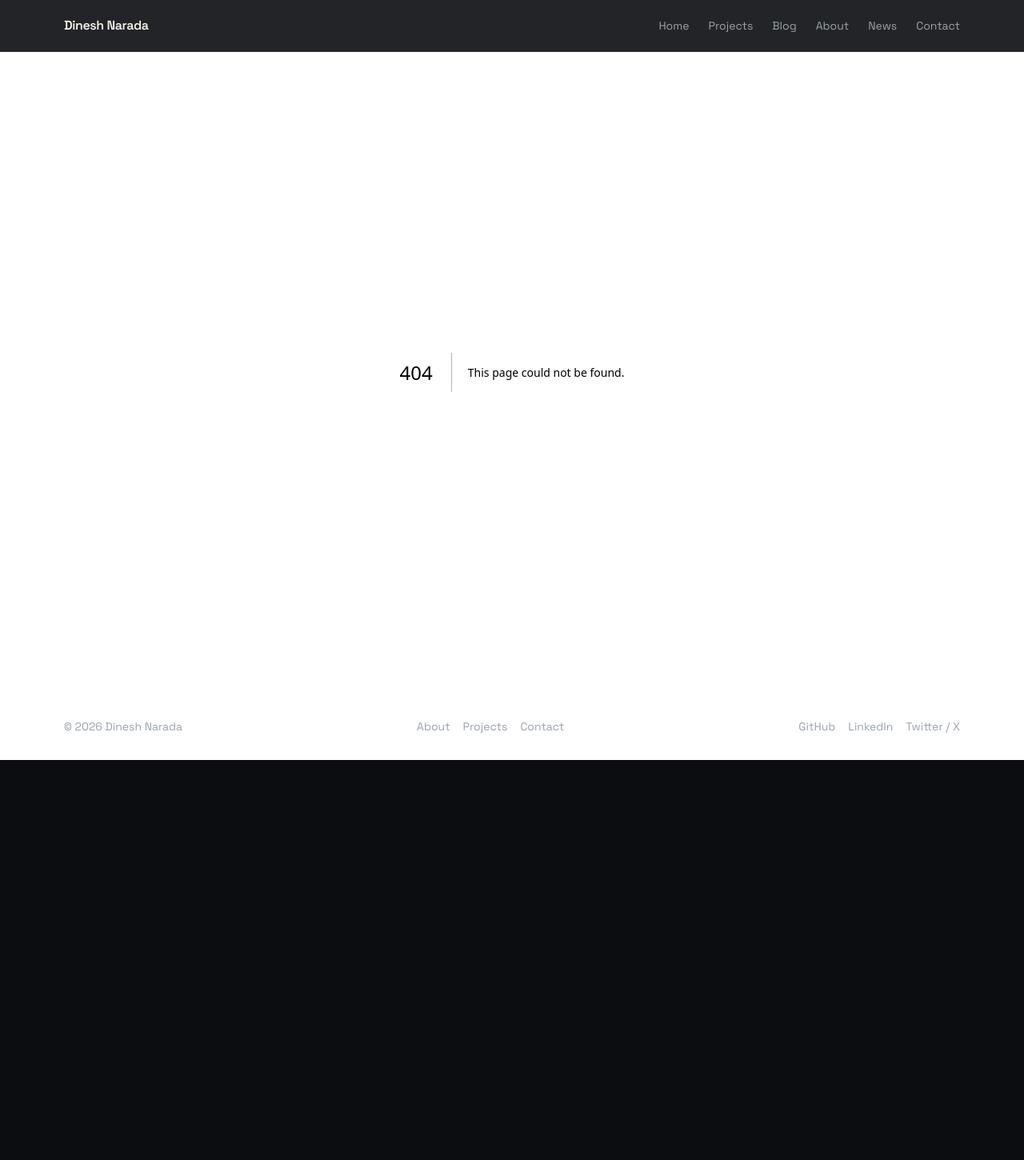
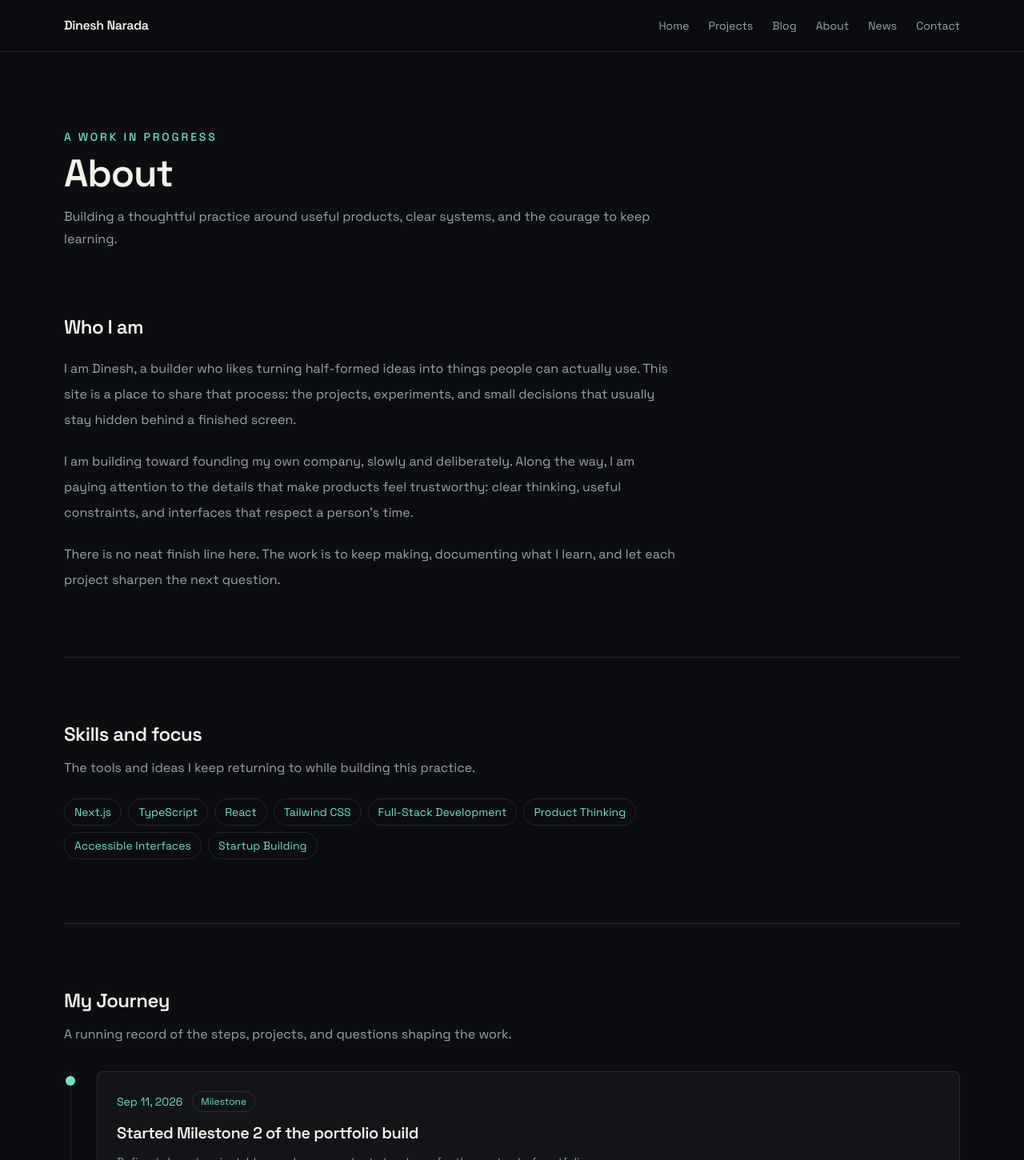
Before and after one commit to Dinesh-N98/portfolio, a Next.js app: page /about in a window 1280 px wide. Before the commit this address had no page. Shown: the top 1450 px of the page at 80% size. Before the commit the page ends 950 px from the top, so only its background shows below. Built offline with nearby package versions, Linux system fonts and the light colour scheme.

Commit message:
Timeline component + About page

```diff
--- /dev/null
+++ b/app/about/page.tsx
@@ -0,0 +1,80 @@
+import type { Metadata } from "next";
+import Timeline from "@/src/components/sections/Timeline";
+import { getAllNewsEntries } from "@/src/lib/content";
+
+export const metadata: Metadata = {
+  title: "About | Dinesh Narada",
+  description: "A little about Dinesh Narada, the work in progress, and the ideas shaping the journey.",
+};
+
+const focusAreas = [
+  "Next.js",
+  "TypeScript",
+  "React",
+  "Tailwind CSS",
+  "Full-Stack Development",
+  "Product Thinking",
+  "Accessible Interfaces",
+  "Startup Building",
+];
+
+export default function AboutPage() {
+  return (
+    <div className="py-16 md:py-24">
+      <header className="max-w-3xl">
+        <p className="mb-3 text-sm font-medium uppercase tracking-[0.2em] text-accent">A work in progress</p>
+        <h1 className="text-4xl font-semibold tracking-tight md:text-5xl">About</h1>
+        <p className="mt-4 text-base leading-7 text-muted">
+          Building a thoughtful practice around useful products, clear systems, and the courage to keep learning.
+        </p>
+      </header>
+
+      <section className="mt-16 max-w-3xl md:mt-20" aria-labelledby="bio-heading">
+        <h2 id="bio-heading" className="text-2xl font-semibold tracking-tight">
+          Who I am
+        </h2>
+        <div className="mt-5 space-y-5 text-base leading-8 text-muted">
+          <p>
+            I am Dinesh, a builder who likes turning half-formed ideas into things people can actually use. This site is a place to share that process: the projects, experiments, and small decisions that usually stay hidden behind a finished screen.
+          </p>
+          <p>
+            I am building toward founding my own company, slowly and deliberately. Along the way, I am paying attention to the details that make products feel trustworthy: clear thinking, useful constraints, and interfaces that respect a person&apos;s time.
+          </p>
+          <p>
+            There is no neat finish line here. The work is to keep making, documenting what I learn, and let each project sharpen the next question.
+          </p>
+        </div>
+      </section>
+
+      <section className="mt-16 border-t border-white/10 pt-16 md:mt-20 md:pt-20" aria-labelledby="focus-heading">
+        <div className="max-w-2xl">
+          <h2 id="focus-heading" className="text-2xl font-semibold tracking-tight">
+            Skills and focus
+          </h2>
+          <p className="mt-3 text-base leading-7 text-muted">
+            The tools and ideas I keep returning to while building this practice.
+          </p>
+        </div>
+        <div className="mt-6 flex max-w-3xl flex-wrap gap-2">
+          {focusAreas.map((area) => (
+            <span key={area} className="rounded-full border border-accent/30 px-3 py-1.5 text-sm text-accent">
+              {area}
+            </span>
+          ))}
+        </div>
+      </section>
+
+      <section className="mt-16 border-t border-white/10 pt-16 md:mt-20 md:pt-20" aria-labelledby="journey-heading">
+        <div className="mb-8 max-w-2xl">
+          <h2 id="journey-heading" className="text-2xl font-semibold tracking-tight">
+            My Journey
+          </h2>
+          <p className="mt-3 text-base leading-7 text-muted">
+            A running record of the steps, projects, and questions shaping the work.
+          </p>
+        </div>
+        <Timeline entries={getAllNewsEntries()} />
+      </section>
+    </div>
+  );
+}
--- /dev/null
+++ b/src/components/sections/Timeline.tsx
@@ -0,0 +1,43 @@
+import EmptyState from "@/src/components/ui/EmptyState";
+import type { NewsEntry } from "@/src/types/content";
+
+interface TimelineProps {
+  entries: NewsEntry[];
+}
+
+function formatDate(date: string) {
+  return new Intl.DateTimeFormat("en", { dateStyle: "medium" }).format(new Date(`${date}T00:00:00`));
+}
+
+export default function Timeline({ entries }: TimelineProps) {
+  if (entries.length === 0) {
+    return <EmptyState message="No journey entries yet - check back soon." />;
+  }
+
+  return (
+    <ol className="relative ml-2 border-l border-accent/40">
+      {entries.map((entry) => (
+        <li key={`${entry.date}-${entry.title}`} className="relative pb-10 pl-8 last:pb-0">
+          <span
+            className="absolute -left-[0.4375rem] top-1.5 h-3 w-3 rounded-full border-2 border-background bg-accent"
+            aria-hidden="true"
+          />
+          <article className="rounded-lg border border-white/10 bg-white/[0.03] p-5 md:p-6">
+            <div className="flex flex-wrap items-center gap-x-3 gap-y-2">
+              <time dateTime={entry.date} className="text-sm text-accent">
+                {formatDate(entry.date)}
+              </time>
+              {entry.category && (
+                <span className="rounded-full border border-accent/30 px-2.5 py-1 text-xs text-accent">
+                  {entry.category}
+                </span>
+              )}
+            </div>
+            <h3 className="mt-3 text-xl font-semibold tracking-tight">{entry.title}</h3>
+            <p className="mt-2 text-sm leading-7 text-muted">{entry.description}</p>
+          </article>
+        </li>
+      ))}
+    </ol>
+  );
+}
```
